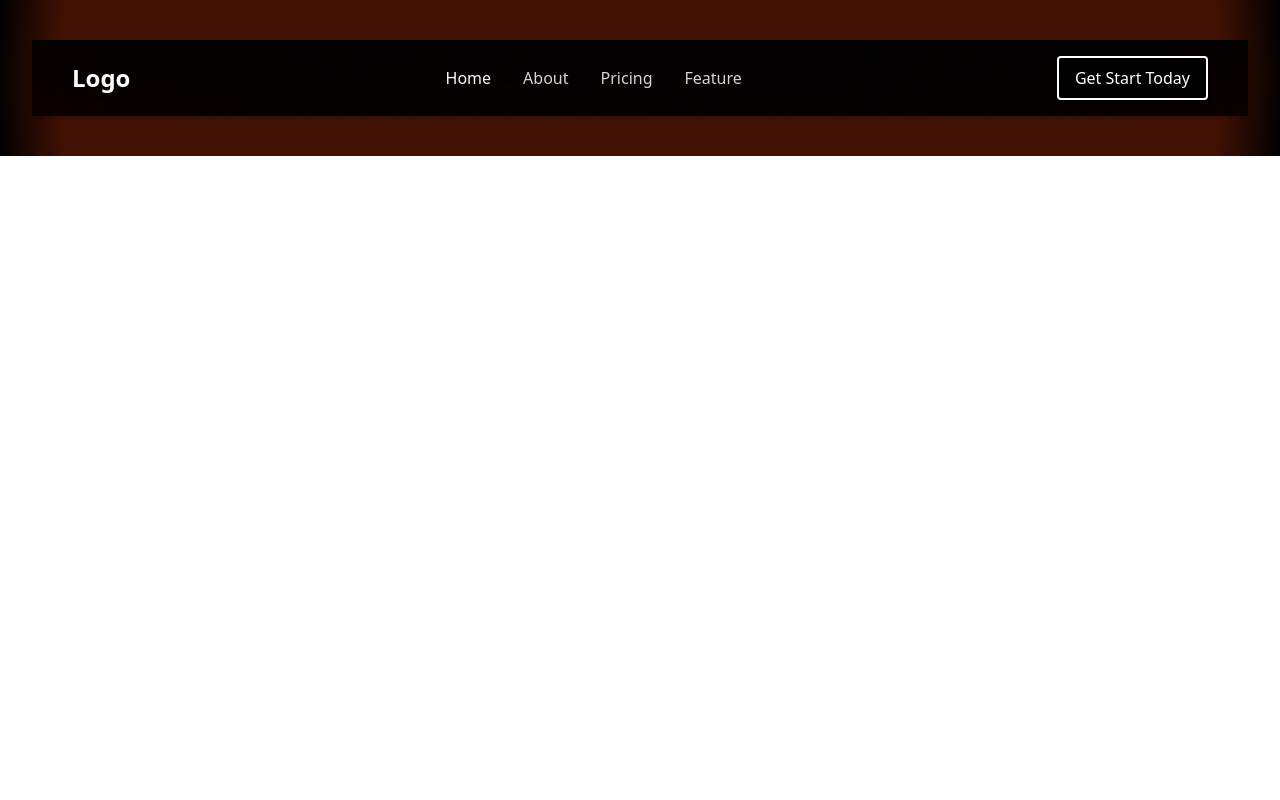
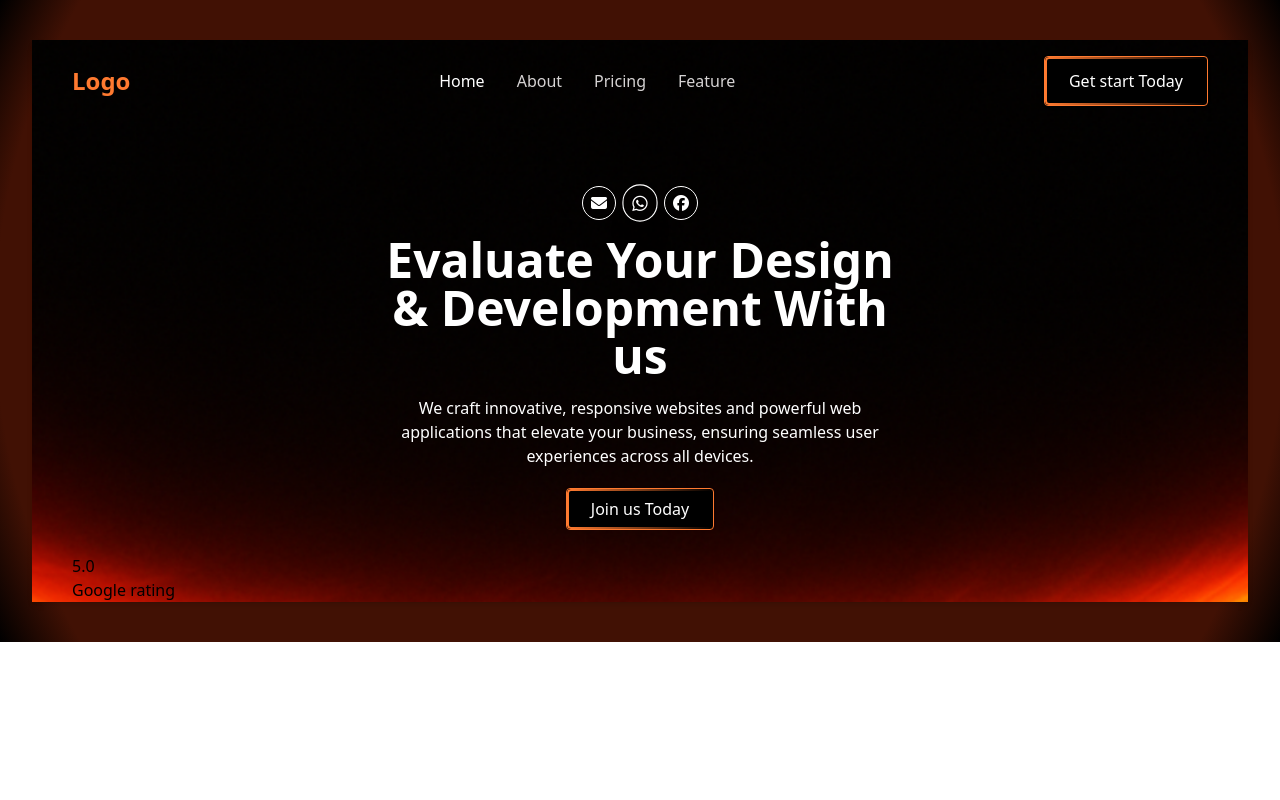
Before and after one commit to shohanalli/for-web-agency, a plain HTML site: page index.html in a window 1280 px wide. Drawn offline with nearby package versions, Linux system fonts and the light colour scheme.

Commit message:
first commit

```diff
--- a/css/style.css
+++ b/css/style.css
@@ -1,6 +1,6 @@
 :root {
   --primary-color: #0000;
-  --secondery-color: #FF7A30;
+  --secondary-color: #FF7A30;
 }
 
 /* text-[var(--primary-color)] bg-[var(--secondary-color)]  */
@@ -28,3 +28,65 @@
 .custom-margin{
     margin-top: 80px;
 }
+/* hero section design start */
+
+@keyframes moveRight {
+    0%, 25% { transform: translateY(-100%); }
+    50% { transform: translateY(0%); }
+    100% { transform: translateY(0%); }
+}
+@keyframes moveBottom {
+    0%, 50% { transform: translateX(100%); }
+    75% { transform: translateX(0%); }
+    100% { transform: translateX(0%); }
+}
+@keyframes moveLeft {
+    0%, 75% { transform: translateY(100%); }
+    100% { transform: translateY(0%); }
+}
+
+.animate-border-right {
+    animation: moveRight 5s linear infinite;
+}
+.animate-border-bottom {
+    animation: moveBottom 5s linear infinite;
+}
+.animate-border-left {
+    animation: moveLeft 5s linear infinite;
+}
+
+/* button border moving system */
+@keyframes borderMoveEffect {
+    0% {
+        background-position: 0% 0%;
+    }
+    100% {
+        background-position: 400% 0%;
+    }
+}
+
+.border-animation {
+    pointer-events: none;
+    content: "";
+    border-radius: inherit;
+    inset: 0;
+    z-index: 5;
+    background: linear-gradient(90deg,
+        var(--secondary-color),
+        transparent,
+        var(--secondary-color),
+        transparent,
+        var(--secondary-color));
+    background-size: 400% 100%;
+    animation: borderMoveEffect 10s linear infinite;
+    mask:
+        linear-gradient(#fff 0 0) content-box,
+        linear-gradient(#fff 0 0);
+    -webkit-mask:
+        linear-gradient(#fff 0 0) content-box,
+        linear-gradient(#fff 0 0);
+    mask-composite: exclude;
+    -webkit-mask-composite: destination-out;
+    padding: 2px; /* Border Thickness */
+    position: absolute;
+}
--- a/index.html
+++ b/index.html
@@ -12,11 +12,11 @@
 </head>
 <body>
     <header class="custom-gradient md:py-10 ">
-
-        <section class=" md:w-[95%] mx-auto bg-[url('./img/hero-banner1.png')] bg-cover bg-center shadow-md px-10">
+    <section class=" md:w-[95%] mx-auto bg-[url('./img/hero-banner1.png')] bg-cover bg-center shadow-md px-10">
+        <div>
             <nav class="flex items-center justify-between py-4 relative">
             <!-- Logo -->
-            <div class="text-2xl font-bold text-white">Logo</div>
+            <div class="text-2xl font-bold text-[var(--secondary-color)]">Logo</div>
 
             <!-- Desktop Menu -->
             <ul class="hidden md:flex space-x-8  font-medium">
@@ -28,11 +28,11 @@
 
             <!-- Get Started Button -->
             <div class="hidden md:block">
-                <button class="animated-border bg-black text-white border-2 border-[#E67514] px-4 py-2 rounded shadow">
-                Get Start Today
-                </button>
+            <button class="relative group z-20 bg-black text-white border border-[var(--secondary-color)] px-6 py-3 rounded shadow cursor-pointer">
+                <span class="absolute top-0 left-0 w-full h-full rounded border-animation"></span>
+                <span class="relative z-10">Get start Today</span>
+            </button>
             </div>
-
             <!-- Mobile Menu Button (Hamburger Icon) -->
             <div class="md:hidden text-white text-3xl cursor-pointer" id="menu-btn">
                 &#9776;
@@ -50,10 +50,40 @@
                 <a href="" class="text[#d6d3d3]">About</a>
                 <a href="" class="text[#d6d3d3]">Pricing</a>
                 <a href="" class="text[#d6d3d3]">Feature</a>
-                <button class="bg-black text-white border border-white px-4 py-2 rounded shadow w-[50%] mt-5 animated-border">Get Start Today</button>
+                <button class="animated-border bg-black text-white border-3 cursor-pointer border-[var( --secondary-color)] px-4 py-2 rounded shadow ">
+                Get Start Today
+                </button>
             </nav>
             </div>
-        </section>
+        </div>
+    <!-- hero section start -->
+    <div class="relative w-full sm:w-3/4 md:w-1/2 mx-auto mb-6 flex flex-col items-center justify-center text-center pt-16 px-4 overflow-hidden">
+        <div class="flex gap-2 mb-4">
+            <i class="cursor-pointer fa-solid fa-envelope text-white border border-white rounded-full p-2 transition transform hover:scale-110 hover:bg-[var(--secondary-color)]"></i>
+            <i class="cursor-pointer fa-brands fa-whatsapp text-white border border-white rounded-full p-2 shadow-2xl scale-110 transition transform hover:scale-125 hover:bg-[var(--secondary-color)]"></i>
+            <i class="cursor-pointer fa-brands fa-facebook text-white border border-white rounded-full p-2 transition transform hover:scale-110 hover:bg-[var(--secondary-color)]"></i>
+        </div>
+        <div>
+            <h1 class="text-3xl sm:text-4xl md:text-5xl text-white font-semibold mb-4">Evaluate Your Design & Development With us</h1>
+            <p class="text-sm sm:text-base text-white">We craft innovative, responsive websites and powerful web applications that elevate your business, ensuring seamless user experiences across all devices.</p>
+        </div>
+
+    <button class="relative group z-20 bg-black text-white border border-[var(--secondary-color)] px-6 py-2 rounded shadow mt-5 cursor-pointer overflow-hidden">
+        <span class="absolute top-0 left-0 w-full h-full rounded border-animation"></span>
+        <span class="relative z-10">Join us Today</span>
+    </button>
+
+        <!-- Animated Border Lines (Lower Z-Index) -->
+        <span class="hidden md:block absolute z-10 top-0 right-0 h-full w-[2px] bg-gradient-to-b from-[var(--secondary-color)] to-transparent animate-border-right"></span>
+        <span class="hidden md:block absolute z-10 bottom-0 right-0 w-full h-[2px] bg-gradient-to-l from-[var(--secondary-color)] to-transparent animate-border-bottom"></span>
+        <span class="hidden md:block absolute z-10 bottom-0 left-0 h-full w-[2px] bg-gradient-to-t from-[var(--secondary-color)] to-transparent animate-border-left"></span>
+    </div>
+    <div>
+       <div><h1>5.0</h1><p>Google rating</p></div>
+       <div></div>
+       <div></div>
+    </div>
+    </section>
     </header>
 
     <!-- custom js link -->
```
